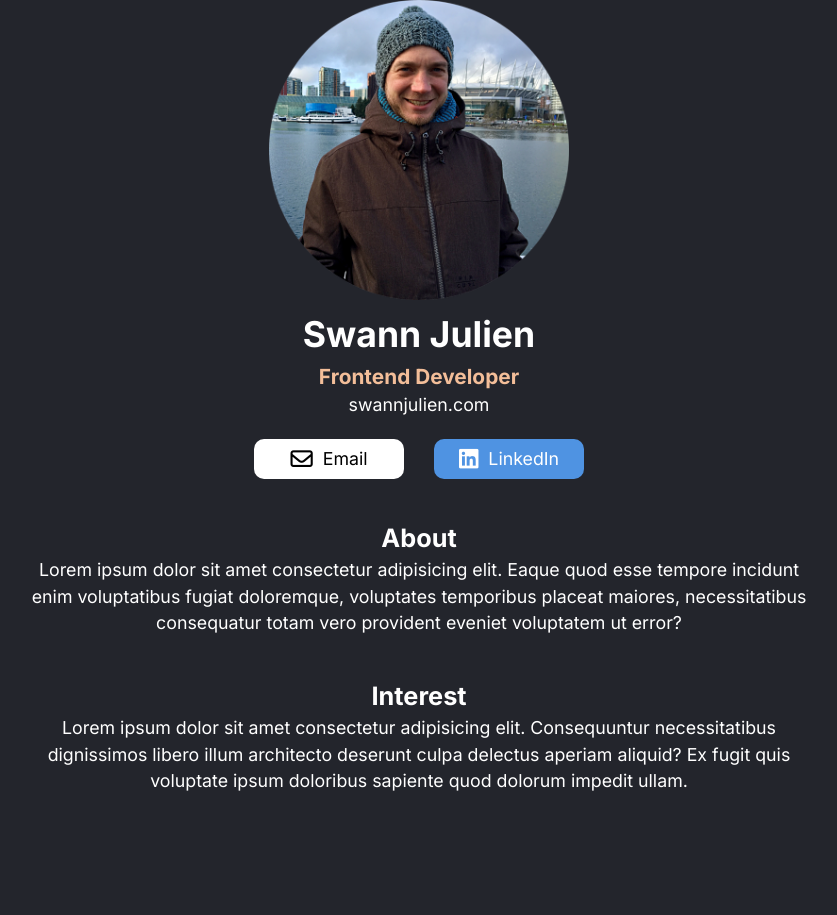
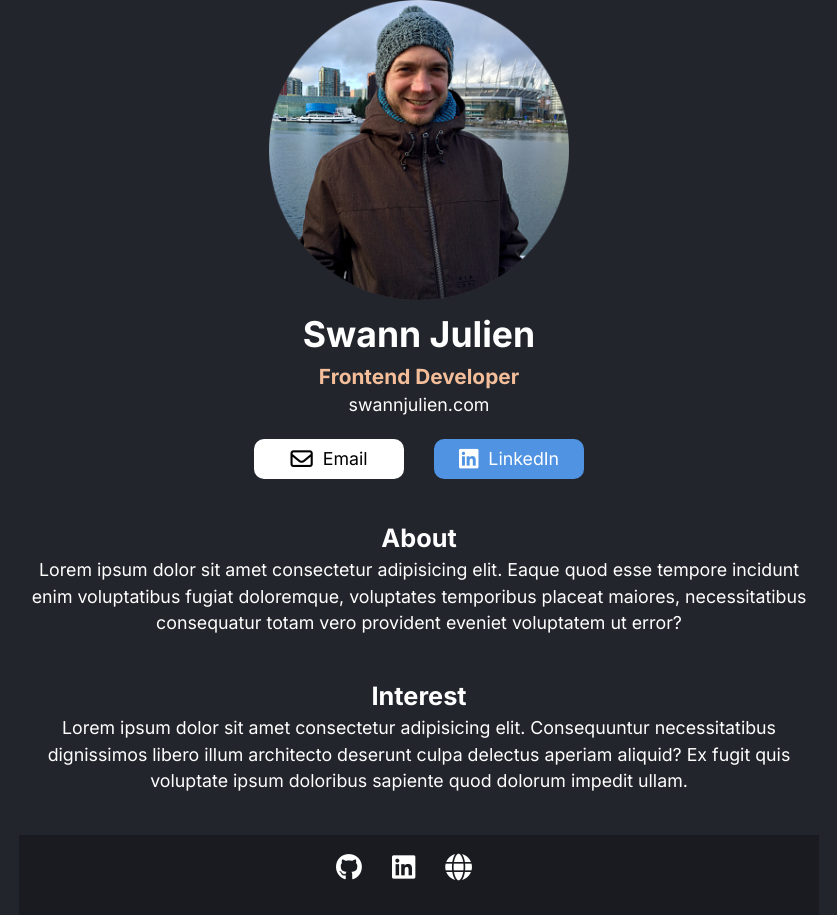
Before and after one commit to SwannJulien/business-card-react, a React (Vite) app: page / in a window 1280 px wide. Shown: the whole page, without its empty margins (221-1058 px from the left). Before the commit the page ends 822 px from the top, so only its background shows below. Built offline with nearby package versions, Linux system fonts and the light colour scheme.

Commit message:
implement footer

```diff
--- a/src/components/Footer.jsx
+++ b/src/components/Footer.jsx
@@ -3,17 +3,14 @@ import React from "react";
 function Footer() {
   return (
     <section className="footer">
-      <a href="#">
-        <img src="" alt="" />
+      <a href="https://github.com/SwannJulien" target="_blank">
+        <i class="fa-brands fa-github fa-xl"></i>
       </a>
-      <a href="#">
-        <img src="" alt="" />
+      <a href="https://www.linkedin.com/in/swannjulien/">
+        <i class="fa-brands fa-linkedin fa-xl"></i>
       </a>
-      <a href="#">
-        <img src="" alt="" />
-      </a>
-      <a href="#">
-        <img src="" alt="" />
+      <a href="https://swannjulien.com/">
+        <i class="fa-solid fa-globe fa-xl"></i>
       </a>
     </section>
   );
--- a/src/styles.css
+++ b/src/styles.css
@@ -50,6 +50,8 @@ a {
   --clr-dark-400: #23252c;
   --clr-dark-600: #1a1b21;
   --clr-light: #fff;
+  --clr-accent: #f3be99;
+  --clr-blue: #4f93e2;
 
   --ff-main: "Inter", sans-serif;
   --fs-400: clamp(1.6rem, 1vw + 0.5rem, 2rem);
@@ -87,7 +89,7 @@ html {
 }
 
 .info__role {
-  color: #f3be99;
+  color: var(--clr-accent);
 }
 
 .info__web {
@@ -105,7 +107,7 @@ html {
 }
 
 .button:first-of-type {
-  margin-right: 30px;
+  margin-right: 3rem;
 }
 
 .button--email {
@@ -117,7 +119,7 @@ html {
 }
 
 .button--linkedIn {
-  background-color: #4f93e2;
+  background-color: var(--clr-blue);
 }
 
 .button > a {
@@ -136,6 +138,16 @@ h2 {
 }
 
 a {
-  /* display: block; */
-  color: #fff;
+  color: var(--clr-light);
 }
+
+.footer {
+  background-color: var(--clr-dark-600);
+  height: 10vh;
+  margin-top: 4rem;
+  padding-top: 2rem;
+}
+
+.footer > a {
+  margin-right: 3rem;
+}
```
